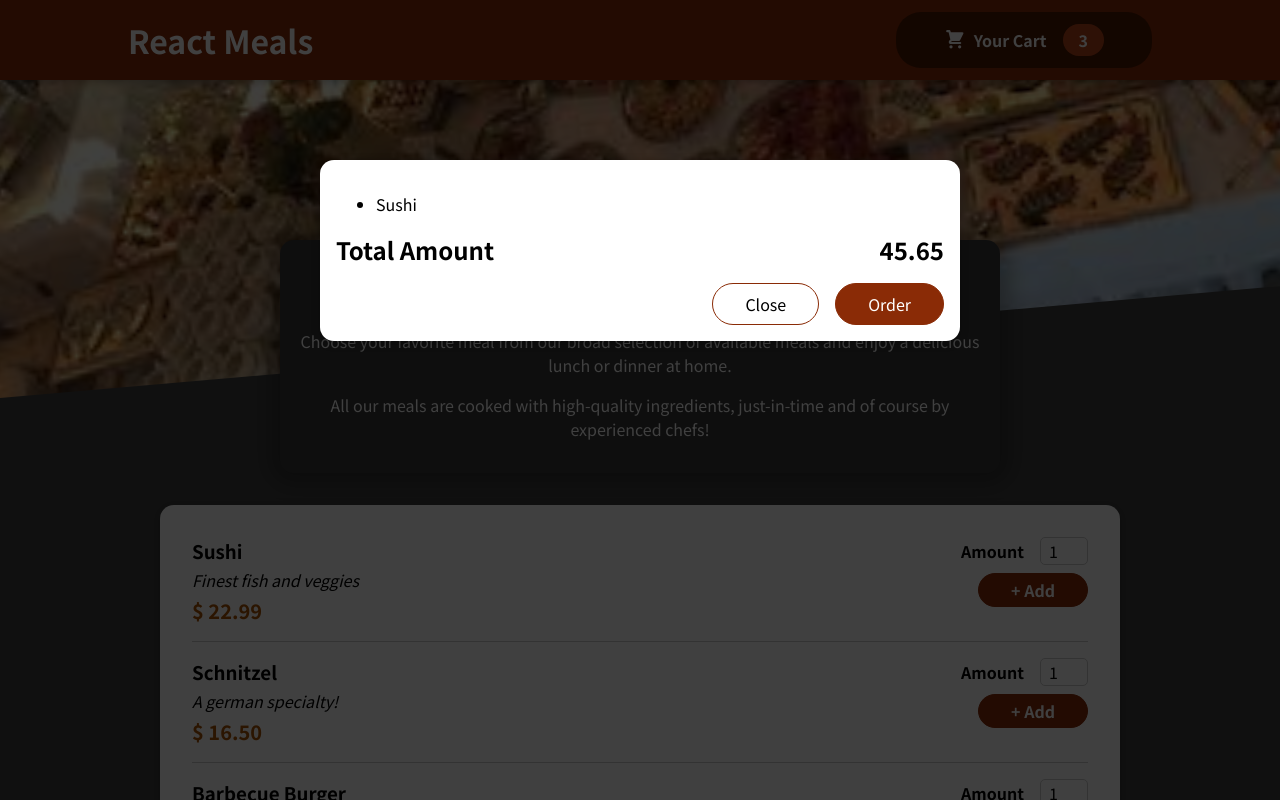
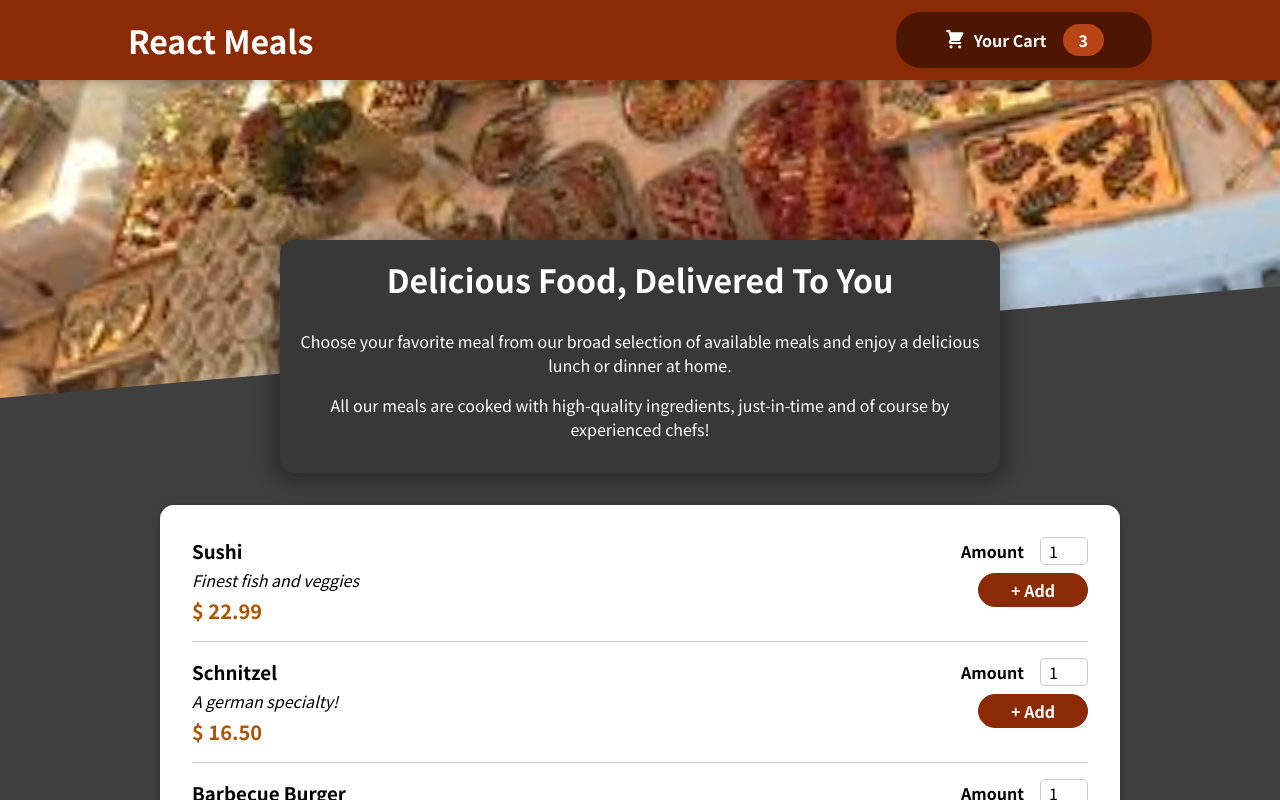
Before and after one commit to Ameer2750/Food-order-react-app, a React (Create React App) app: page / in a window 1280 px wide. Shown: the top 800 px of the page. Built offline with nearby package versions, Linux system fonts and the light colour scheme.

Commit message:
Add Context To Food App

```diff
--- a/src/App.js
+++ b/src/App.js
@@ -1,16 +1,27 @@
+import React, { useState } from 'react';
 import Cart from "./components/Cart/Cart";
 import Meals from "./components/Meals/Meals";
 import Header from "./components/layout/Header";
+import CartProvider from './store/CartProvider';
 
 function App() {
+  const [cartIsShown, setCartIsShown] = useState(false)
+
+  const showCartHandler = () => {
+    setCartIsShown(true)
+  }
+
+  const hideCartHandler = () => {
+    setCartIsShown(false)
+  }
   return (
-    <>
-      <Cart></Cart>
-      <Header />
+    <CartProvider>
+      {cartIsShown && <Cart onClose={hideCartHandler} />}
+      <Header onShowCart={showCartHandler} />
       <main>
         <Meals />
       </main>
-    </>
+    </CartProvider>
   );
 }
 
--- a/src/components/Cart/Cart.js
+++ b/src/components/Cart/Cart.js
@@ -2,7 +2,7 @@
 import classes from './Cart.module.css';
 import Modal from '../UI/Modal';
 
-const Cart = () => {
+const Cart = props => {
     const cartItems = (
         <ul>
             {[
@@ -13,14 +13,14 @@
         </ul>
     )
     return (
-        <Modal>
+        <Modal onClose={props.onClose}>
             {cartItems}
             <div className={classes.total}>
                 <span>Total Amount</span>
                 <span>45.65</span>
             </div>
             <div className={classes.actions}>
-                <button className={classes['.button--alt']}>Close</button>
+                <button className={classes['.button--alt']} onClick={props.onClose}>Close</button>
                 <button className={classes.button}>Order</button>
             </div>
         </Modal>
--- a/src/components/UI/Modal.js
+++ b/src/components/UI/Modal.js
@@ -3,7 +3,7 @@
 import classes from './Modal.module.css';
 
 const Backdrop = props => {
-    return <div className={classes.backdrop}></div>
+    return <div className={classes.backdrop} onClick={props.onClose}></div>
 };
 
 const ModalOverlay = props => {
@@ -19,7 +19,7 @@
 const Modal = props => {
     return (
         <>
-            {ReactDom.createPortal(<Backdrop />, PortalElement)}
+            {ReactDom.createPortal(<Backdrop onClose={props.onClose} />, PortalElement)}
             {ReactDom.createPortal(
                 <ModalOverlay >
                     {props.children}
--- a/src/components/layout/Header.js
+++ b/src/components/layout/Header.js
@@ -8,7 +8,7 @@
         <>
             <header className={classes.header}>
                 <h1 >React Meals</h1>
-                <HeaderCartButton />
+                <HeaderCartButton onClick={props.onShowCart} />
             </header>
             <div className={classes['main-image']}>
                 <img src={MealsImage} alt='A Table Full of Delicious Food' />
--- a/src/components/layout/HeaderCartButton.js
+++ b/src/components/layout/HeaderCartButton.js
@@ -4,7 +4,7 @@
 
 const HeaderCartButton = props => {
     return (
-        <button className={classes.button}>
+        <button className={classes.button} onClick={props.onClick}>
             <span className={classes.icon}>
                 <CartIcon />
             </span>
--- /dev/null
+++ b/src/store/CartProvider.js
@@ -0,0 +1,24 @@
+import CartContext from "./cart-context";
+
+const CartProvider = props => {
+
+    const addItemHandler = item => {};
+
+    const removeItemHandler = id => {};
+
+    const cartContext = {
+        items: [],
+        totalAmount: 0,
+        addItem: addItemHandler,
+        removeItem: removeItemHandler,
+    }
+
+
+    return (
+        <CartContext.Provider value={cartContext}>
+            {props.children}
+        </CartContext.Provider>
+    )
+}
+
+export default CartProvider;
--- /dev/null
+++ b/src/store/cart-context.js
@@ -0,0 +1,10 @@
+import React from 'react';
+
+const CartContext = React.createContext({
+    item: [],
+    totalAmount: 0,
+    addItem: item => {},
+    removeItem: id => {}
+});
+
+export default CartContext;
```
